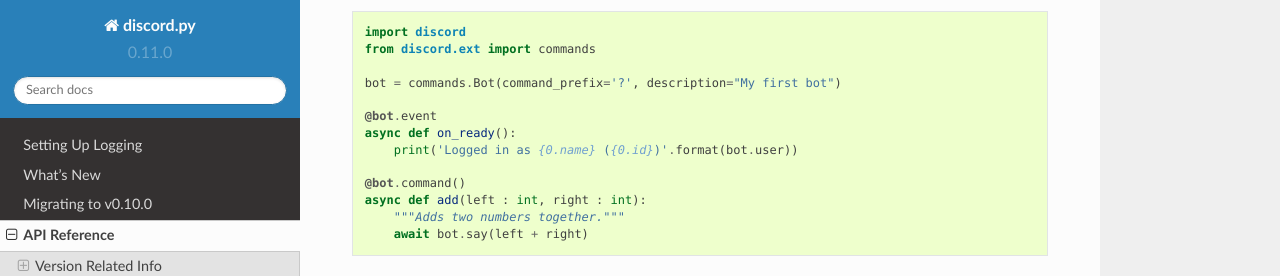
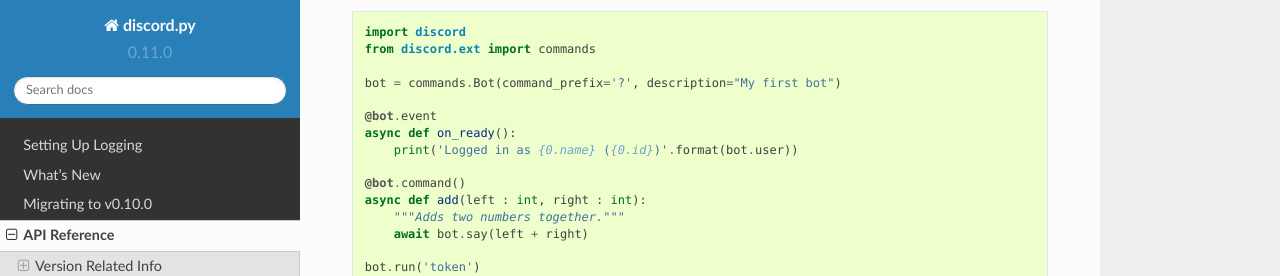
Before and after one commit to Rapptz/discord.py, a Sphinx documentation site: the page built from docs/api.rst, in a window 1280 px wide and 900 px high, scrolled down 16443 px, cut to the strip 0-276 px from the top of the window. Built offline with Sphinx 7.4.7 and the Read the Docs theme 2.0.0, drawn with Linux system fonts in a browser that asks for light colours.

Commit message:
Add .run() to end of example

```diff
--- a/docs/api.rst
+++ b/docs/api.rst
@@ -684,6 +684,8 @@
         """Adds two numbers together."""
         await bot.say(left + right)
 
+    bot.run('token')
+
 .. autofunction:: discord.ext.commands.when_mentioned
 
 .. autofunction:: discord.ext.commands.when_mentioned_or
```
